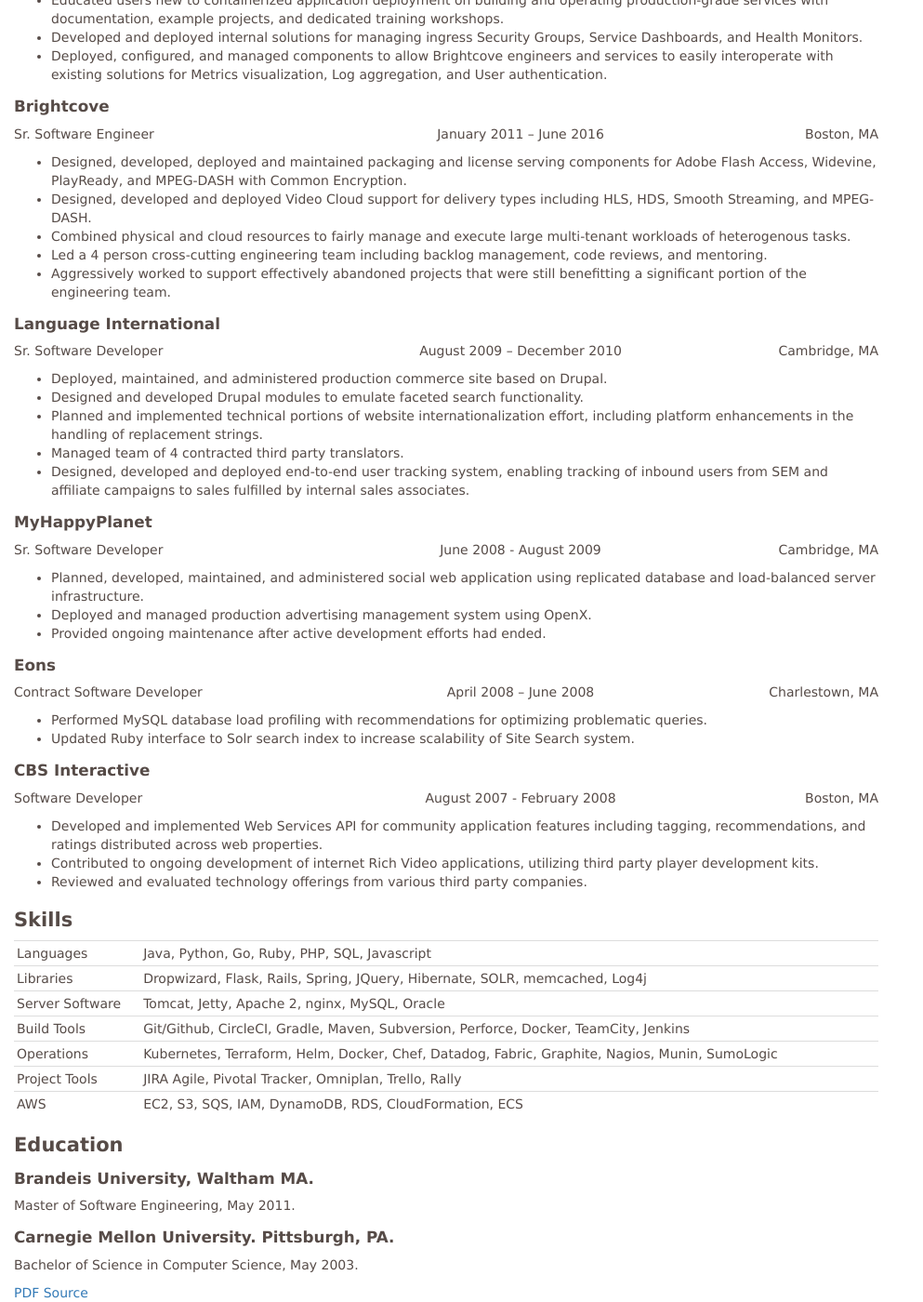
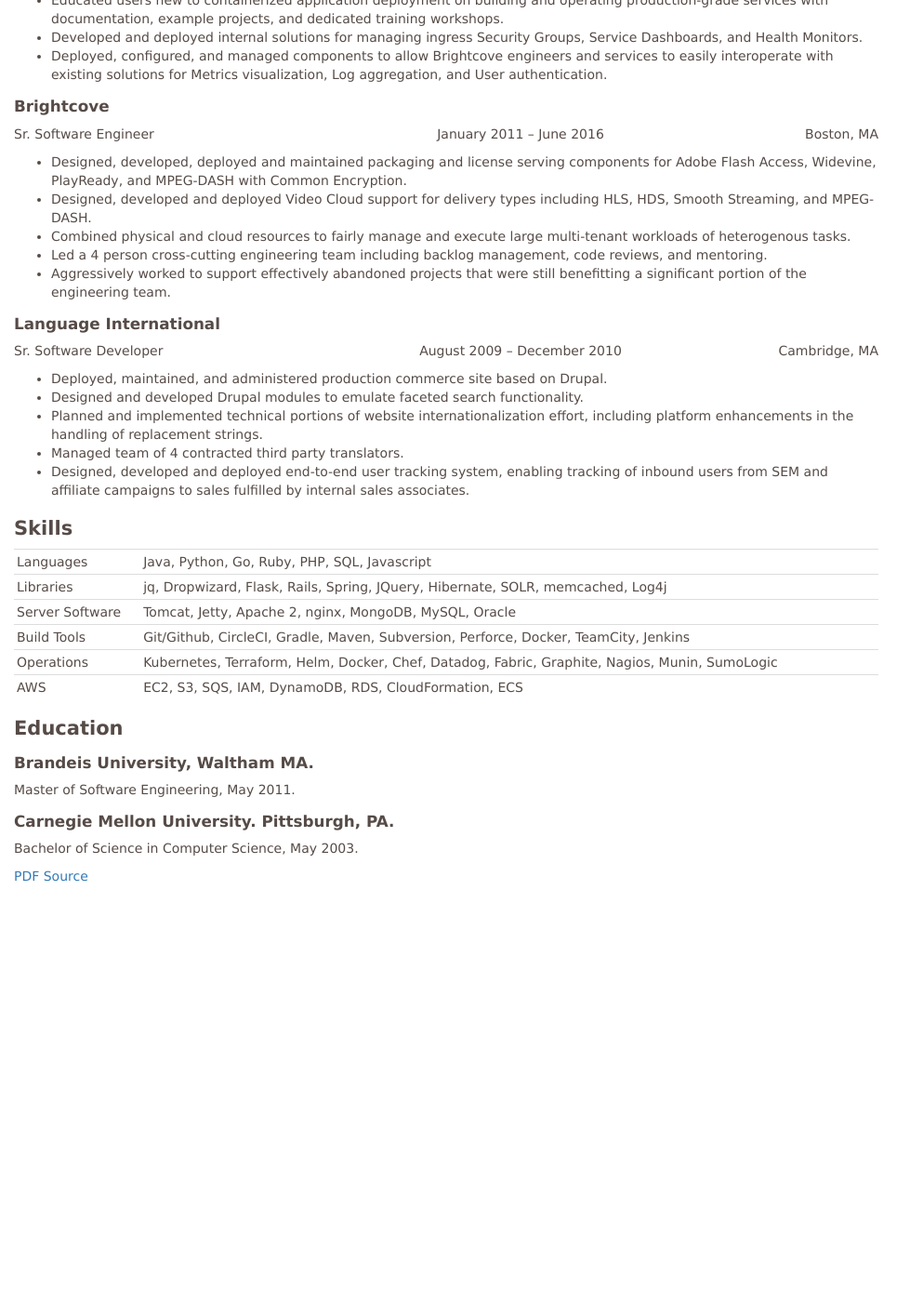
Before and after one commit to mtolan/mtolan.github.io, a Jekyll site: the page built from resume/index.html, in a window 1280 px wide and 1400 px high, scrolled down 1067 px. Shown: the whole window at 93% size, without its empty margins (0-993 px from the left). Built offline with Jekyll 4.4.1, drawn with Linux system fonts in a browser that asks for light colours; after the commit the page ends 2019 px from its top, so only the background shows below that.

Commit message:
Trimmed older responsibilities/skills

```diff
--- a/resume/index.html
+++ b/resume/index.html
@@ -118,58 +118,13 @@
 </ul>
 </section>
 
-<section class="position">
-<h3>MyHappyPlanet</h3>
-<div class="row position">
-	<p class="col-xs-5 title">Sr. Software Developer</p>
-	<p class="col-xs-4 dates">June 2008 - August 2009</p>
-	<p class="col-xs-3 location">Cambridge, MA</p>
-</div>
-
-<ul>
-<li>Planned, developed, maintained, and administered social web application using replicated database and load-balanced server infrastructure.</li>
-<li>Deployed and managed production advertising management system using OpenX.</li>
-<li>Provided ongoing maintenance after active development efforts had ended.</li>
-</ul>
-</section>
-
-<section class="position">
-<h3>Eons</h3>
-<div class="row">
-	<p class="col-xs-5 title">Contract Software Developer</p>
-	<p class="col-xs-4 dates">April 2008 – June 2008</p>
-	<p class="col-xs-3 location">Charlestown, MA</p>
-</div>
-
-<ul>
-<li>Performed MySQL database load profiling with recommendations for optimizing problematic queries.</li>
-<li>Updated Ruby interface to Solr search index to increase scalability of Site Search system.</li>
-</ul>
-</section>
-
-<section class="position">
-<h3>CBS Interactive</h3>
-<div class="row">
-	<p class="col-xs-5 title">Software Developer</p>
-	<p class="col-xs-4 dates">August 2007 - February 2008</p>
-	<p class="col-xs-3 location">Boston, MA</p>
-</div>
-
-<ul>
-<li>Developed and implemented Web Services API for community application features including tagging, recommendations, and ratings distributed across web properties.</li>
-<li>Contributed to ongoing development of internet Rich Video applications, utilizing third party player development kits.</li>
-<li>Reviewed and evaluated technology offerings from various third party companies.</li>
-</ul>
-</section>
-
 ## Skills
 
 |Languages|Java, Python, Go, Ruby, PHP, SQL, Javascript|
-|Libraries|Dropwizard, Flask, Rails, Spring, JQuery, Hibernate, SOLR, memcached, Log4j|
-|Server Software|Tomcat, Jetty, Apache 2, nginx, MySQL, Oracle|
+|Libraries|jq, Dropwizard, Flask, Rails, Spring, JQuery, Hibernate, SOLR, memcached, Log4j|
+|Server Software|Tomcat, Jetty, Apache 2, nginx, MongoDB, MySQL, Oracle|
 |Build Tools|Git/Github, CircleCI, Gradle, Maven, Subversion, Perforce, Docker, TeamCity, Jenkins|
 |Operations|Kubernetes, Terraform, Helm, Docker, Chef, Datadog, Fabric, Graphite, Nagios, Munin, SumoLogic|
-|Project Tools|JIRA Agile, Pivotal Tracker, Omniplan, Trello, Rally|
 |AWS|EC2, S3, SQS, IAM, DynamoDB, RDS, CloudFormation, ECS|
 {: .table}
 
```
